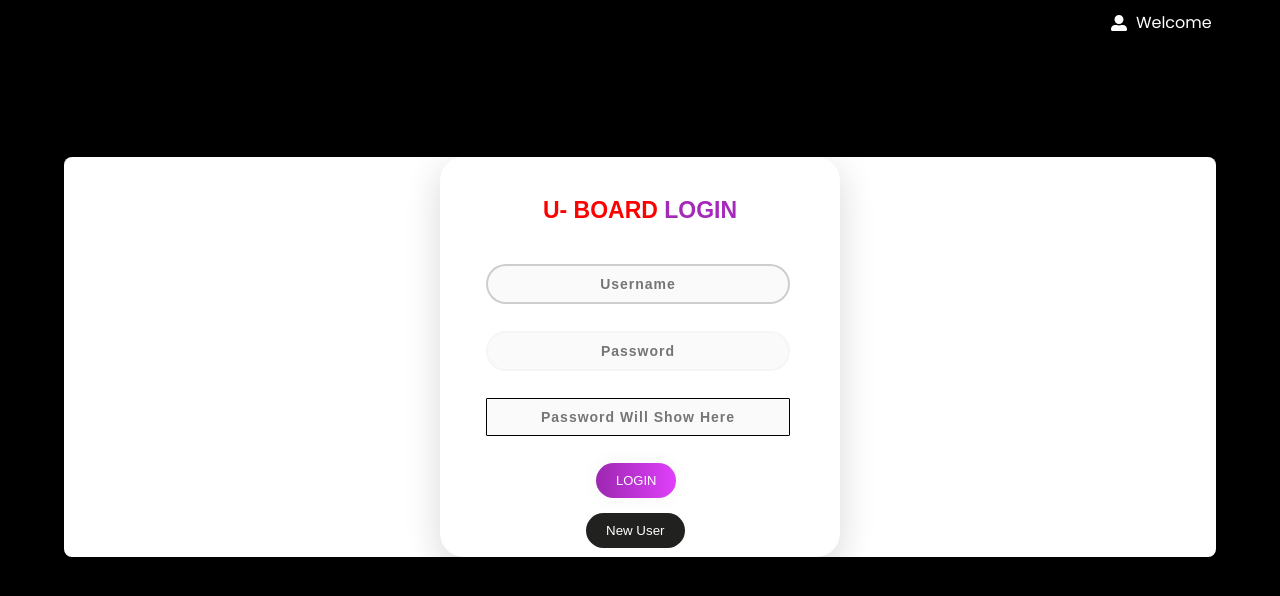
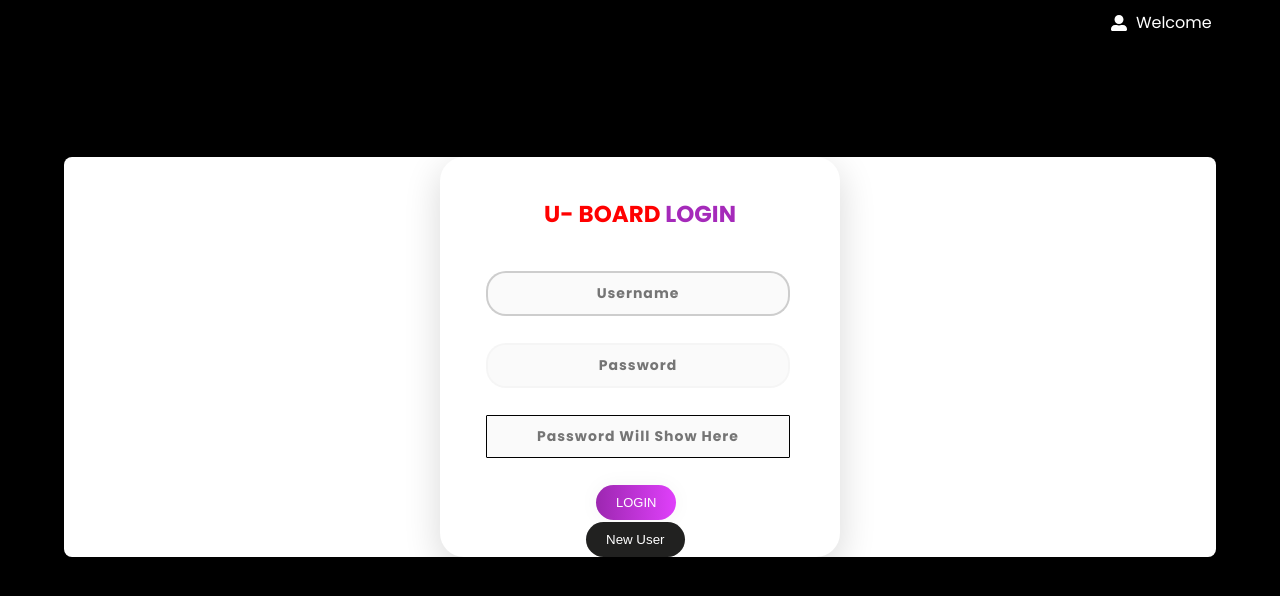
Before and after one commit to Syed-Coding/Uboard_v2.0, a React (Vite) app: page / in a window 1280 px wide. Both pictures are taken after typing "Sample", "Sample", "Sample" into the empty fields and a click on the button "Sign Up". Shown: the top 596 px of the page. Built offline with nearby package versions, Linux system fonts and the light colour scheme.

Commit message:
bug fixed

```diff
--- a/src/App.scss
+++ b/src/App.scss
@@ -124,7 +124,7 @@ button {
 }
 .newUserbtn {
   margin-left: 146px;
-  margin-top: 15px;
+  margin-top: 2px;
 }
 .main {
   background-color: #ffffff;
@@ -142,7 +142,6 @@ button {
 .sign {
   padding-top: 40px;
   color: #8c55aa;
-  font-family: "Ubuntu", sans-serif;
   font-weight: bold;
   font-size: 23px;
 }
@@ -164,7 +163,6 @@ button {
   margin-left: 46px;
   text-align: center;
   margin-bottom: 27px;
-  font-family: "Ubuntu", sans-serif;
 }
 
 form.form1 {
@@ -188,7 +186,6 @@ form.form1 {
   margin-left: 46px;
   text-align: center;
   margin-bottom: 27px;
-  font-family: "Ubuntu", sans-serif;
 }
 
 .un:focus,
@@ -202,7 +199,6 @@ form.form1 {
   background: linear-gradient(to right, #9c27b0, #e040fb);
   border: 0;
 
-  font-family: "Ubuntu", sans-serif;
   margin-left: 39%;
   font-size: 13px;
   box-shadow: 0 0 20px 1px rgba(0, 0, 0, 0.04);
```
